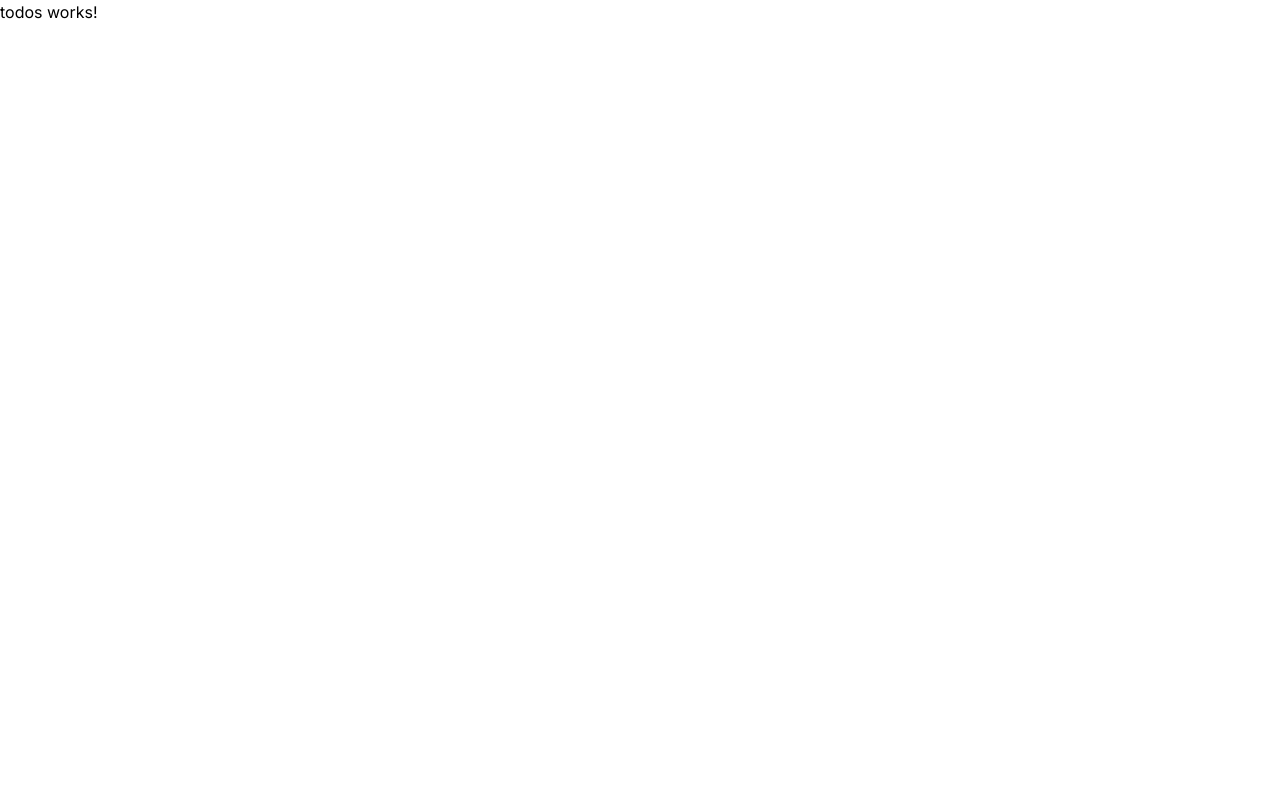
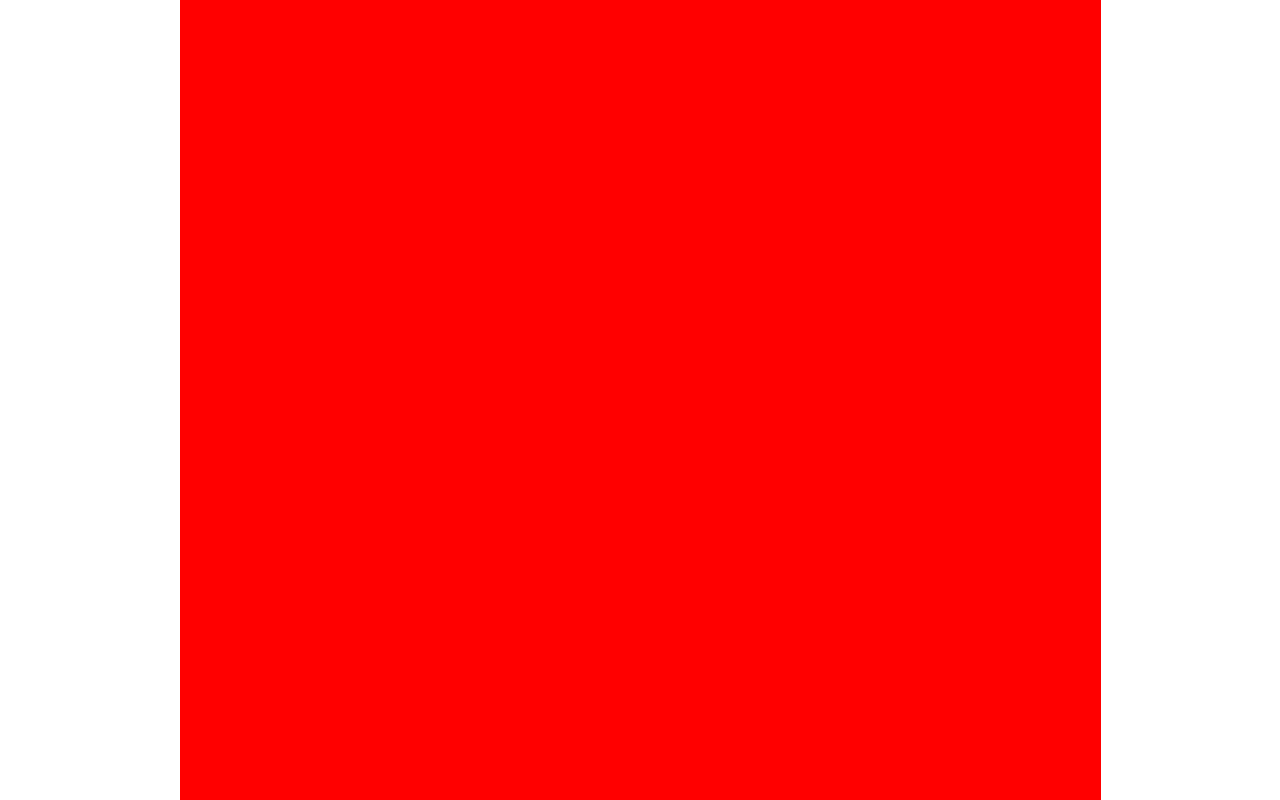
Before and after one commit to Kojoel/TodoWithSignals, an Angular app: page / in a window 1280 px wide. Built offline with nearby package versions, Linux system fonts and the light colour scheme.

Commit message:
feat: create variable styles

```diff
--- a/src/app/todos/todos.component.html
+++ b/src/app/todos/todos.component.html
@@ -1 +1,5 @@
-<p>todos works!</p>
+<div class="container">
+    <div class="todo-wrapper">
+
+    </div>
+</div>
--- a/src/app/todos/todos.component.scss
+++ b/src/app/todos/todos.component.scss
@@ -0,0 +1,15 @@
+@import '../../styles/variables.scss';
+
+.container {
+    width: 100%;
+    height: 100%;
+    background: $white;
+    display: flex;
+    justify-content: center;
+}
+
+.todo-wrapper {
+    width: 921px;
+    height: 100%;
+    background: red;
+}
--- a/src/styles.scss
+++ b/src/styles.scss
@@ -1,5 +1,6 @@
 /* You can add global styles to this file, and also import other style files */
 @import url('https://fonts.googleapis.com/css2?family=Inter:ital,opsz,wght@0,14..32,100..900;1,14..32,100..900&display=swap');
+@import './styles/variables.scss';
 
 * {
     padding: 0;
@@ -9,6 +10,8 @@
 
 
 body {
+    height: 100vh;
+    width: 100vw;
     font-family: 'Inter', sans-serif;
     font-size: 16px;
     line-height: 1.5;
--- /dev/null
+++ b/src/styles/_variables.scss
@@ -0,0 +1,2 @@
+$white: #fff;
+$primary-grey: #f3f3f3;
```
